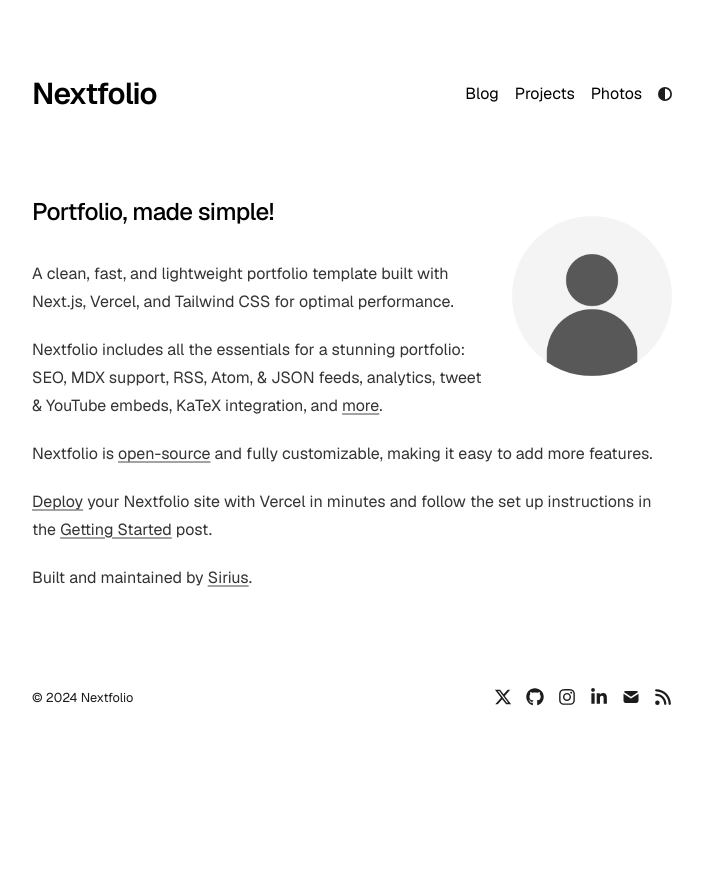
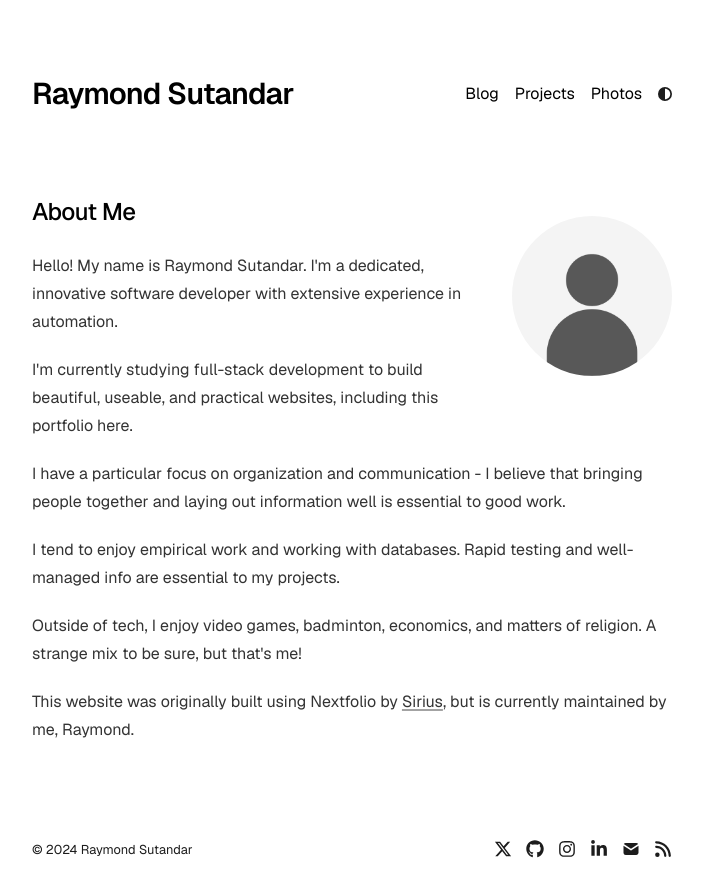
Before and after one commit to raymond-sutandar/raymond_portfolio, a Next.js app: page / in a window 1280 px wide. Shown: the top 896 px of the page, without its empty margins (288-991 px from the left). Before the commit the page ends 867 px from the top, so only its background shows below. Built offline with nearby package versions, Linux system fonts and the light colour scheme.

Commit message:
First commit with home page and config personalized

```diff
--- a/app/config.ts
+++ b/app/config.ts
@@ -1,7 +1,7 @@
 export const metaData = {
   baseUrl: "https://nextfolio-template.vercel.app/",
-  title: "Nextfolio",
-  name: "Sirius",
+  title: "Raymond Sutandar",
+  name: "Sirius, Raymond Sutandar",
   ogImage: "/opengraph-image.png",
   description:
     "A clean, fast, and lightweight portfolio template built with Next.js, Vercel, and Tailwind CSS for optimal performance.",
@@ -11,6 +11,6 @@
   twitter: "https://x.com/1tssirius",
   github: "https://github.com/1msirius/Nextfolio",
   instagram: "https://www.instagram.com/",
-  linkedin: "https://www.linkedin.com/",
-  email: "mailto:example@gmail.com",
+  linkedin: "https://www.linkedin.com/in/raymond-sutandar-723795163/",
+  email: "raymond_sutandar@yahoo.com",
 };
--- a/app/page.tsx
+++ b/app/page.tsx
@@ -4,7 +4,7 @@
 export default function Page() {
   return (
     <section>
-      <a href={socialLinks.twitter} target="_blank">
+      <a href={socialLinks.linkedin} target="_blank">
         <Image
           src="/profile.png"
           alt="Profile photo"
@@ -16,51 +16,39 @@
         />
       </a>
 
-      <h1 className="mb-8 text-2xl font-medium tracking-tight">
-        Portfolio, made simple!
+      <h1 className="mb-6 text-2xl font-medium tracking-tight">
+        About Me
       </h1>
 
       <div className="prose prose-neutral dark:prose-invert">
         <p>
-          A clean, fast, and lightweight portfolio template built with Next.js,
-          Vercel, and Tailwind CSS for optimal performance.
+          Hello! My name is Raymond Sutandar. I'm a dedicated, innovative software developer
+		  with extensive experience in automation.
         </p>
         <p>
-          Nextfolio includes all the essentials for a stunning portfolio: SEO,
-          MDX support, RSS, Atom, & JSON feeds, analytics, tweet & YouTube
-          embeds, KaTeX integration, and{" "}
-          <a
-            target="_blank"
-            href="https://github.com/1msirius/Nextfolio?tab=readme-ov-file#features"
-          >
-            more
-          </a>
-          .
+          I'm currently studying full-stack development
+		  to build beautiful, useable, and practical websites, including this
+		  portfolio here.
         </p>
         <p>
-          Nextfolio is{" "}
-          <a href={socialLinks.github} target="_blank">
-            open-source
-          </a>{" "}
-          and fully customizable, making it easy to add more features.
+          I have a particular focus on organization and communication -
+		  I believe that bringing people together and laying out information well
+		  is essential to good work.
         </p>
         <p>
-          <a
-            href="https://vercel.com/new/clone?repository-url=https%3A%2F%2Fgithub.com%2F1msirius%2FNextfolio"
-            target="_blank"
-          >
-            Deploy
-          </a>{" "}
-          your Nextfolio site with Vercel in minutes and follow the set up
-          instructions in the{" "}
-          <a href="/blog/getting-started">Getting Started</a> post.
+          I tend to enjoy empirical work and working with databases. Rapid testing
+		  and well-managed info are essential to my projects.
         </p>
+		<p>
+		  Outside of tech, I enjoy video games, badminton, economics, and
+		  matters of religion. A strange mix to be sure, but that's me!
+		</p>
         <p>
-          Built and maintained by{" "}
+          This website was originally built using Nextfolio by{" "}
           <a href="https://imsirius.xyz/" target="_blank">
             Sirius
           </a>
-          .
+          , but is currently maintained by me, Raymond.
         </p>
       </div>
     </section>
```
